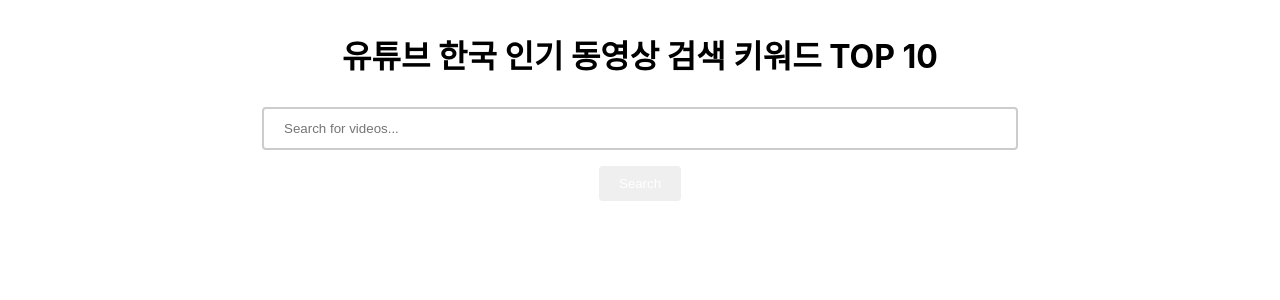
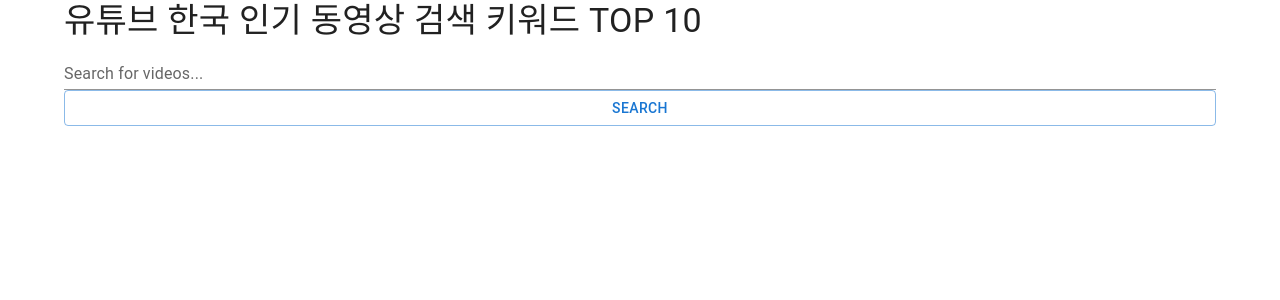
Before and after one commit to minwook-shin/youtube-trending-text, a React (Create React App) app in the folder frontend/: page / in a window 1280 px wide. Shown: the top 300 px of the page. Built offline with nearby package versions, Linux system fonts and the light colour scheme; the HTML template or start-up script is replaced by a standard one.

Commit message:
add mui theme

```diff
--- a/frontend/package.json
+++ b/frontend/package.json
@@ -3,6 +3,10 @@
   "version": "0.1.0",
   "private": true,
   "dependencies": {
+    "@emotion/react": "^11.11.4",
+    "@emotion/styled": "^11.11.0",
+    "@fontsource/roboto": "^5.0.12",
+    "@mui/material": "^5.15.13",
     "@testing-library/jest-dom": "^5.17.0",
     "@testing-library/react": "^13.4.0",
     "@testing-library/user-event": "^13.5.0",
--- a/frontend/src/App.css
+++ /dev/null
@@ -1,16 +0,0 @@
-.App {
-  text-align: center;
-  padding: 10px;
-}
-
-.App-logo {
-  height: 40vmin;
-  pointer-events: none;
-}
-
-.App-header {
-  display: flex;
-  flex-direction: column;
-  align-items: center;
-  justify-content: center;
-}
--- a/frontend/src/App.js
+++ b/frontend/src/App.js
@@ -1,6 +1,12 @@
 import React, { useState } from 'react';
 import axios from 'axios';
-import './App.css';
+import { CssBaseline, Container, Typography, Button, TextField } from '@mui/material';
+import Grid from '@mui/material/Unstable_Grid2'; // Grid version 2
+import Card from '@mui/material/Card';
+import CardContent from '@mui/material/CardContent';
+import CardMedia from '@mui/material/CardMedia';
+
+
 
 function highlight(text, query) {
   const regex = new RegExp(`(${query})`, 'gi');
@@ -74,71 +80,58 @@
 
   return (
     <div className="App">
-      <header className="App-header">
-        <h1>유튜브 한국 인기 동영상 검색 키워드 TOP 10</h1>
-        <input
-          placeholder='Search for videos...'
-          type="text"
-          value={query}
-          onChange={e => setQuery(e.target.value)}
+      <CssBaseline />
+      <Container>
+        <Grid container spacing={2}>
+          <Grid fullWidth xs={12}>
+            <Typography component="h1" variant="h4">유튜브 한국 인기 동영상 검색 키워드 TOP 10</Typography>
+            <TextField fullWidth id="standard-basic" label="Search for videos..." variant="standard" onChange={e => setQuery(e.target.value)}
               onKeyDown={e => {
                 if (e.key === 'Enter') {
                   search();
                 }
-          }}
-          className="search-bar"
-          style={{
-            width: '60%',
-            padding: '12px 20px',
-            margin: '8px 0',
-            boxSizing: 'border-box',
-            borderRadius: '4px',
-            border: '2px solid #ccc',
-            transition: '0.5s',
-            outline: 'none',
-          }}
+              }} />
+            <Button fullWidth variant="outlined" onClick={search}>Search</Button>
+          </Grid>
+          <Grid fullWidth xs={12}>
+            {results.map(result => (
+              <Card sx={{ display: 'flex' }} key={result._id}>
+                <a href={`https://www.youtube.com/watch?v=${result._source.video_id}`} target="_blank" rel="noopener noreferrer">
+                  <CardMedia
+                    component="img"
+                    image={result._source.thumbnail_link}
+                    alt="green iguana"
                   />
-        <button onClick={search} style={{
-          padding: '10px 20px',
-          margin: '8px 0',
-          boxSizing: 'border-box',
-          borderRadius: '4px',
-          border: 'none',
-          color: 'white',
-          cursor: 'pointer',
-          transition: '0.5s',
-          outline: 'none'
-        }}>Search</button>
-        <ol>
-          {results.map(result => (
-            <li key={result._id}>
-              <h2
-                onClick={() => {
+                </a>
+                <CardContent>
+                  <Typography gutterBottom variant="h5" component="div" onClick={() => {
                     if (window.confirm('제목을 클립보드에 복사하시겠습니까?')) {
                       navigator.clipboard.writeText(result._source.title);
                     }
                   }}
-                dangerouslySetInnerHTML={{ __html: highlight(result._source.title, query) }}
-              />
-              <a href={`https://www.youtube.com/watch?v=${result._source.video_id}`} target="_blank" rel="noopener noreferrer">
-                <img src={result._source.thumbnail_link} alt={result._source.title} />
-              </a>
-              <p style={{ fontSize: '14px' }}>{"match score : " + result._score}</p>
+                    dangerouslySetInnerHTML={{ __html: highlight(result._source.title, query) }}>
+                  </Typography>
+                  <Typography variant="body2" color="text.secondary">
+                    {"match score : " + result._score}
                     <button onClick={() => toggleDetails(result._id)}>
                       {showDetails[result._id] ? 'Close' : 'Search Explain'}
                     </button>
                     {showDetails[result._id] && (
-                <pre>
+                      <pre style={{ fontSize: '10px' }}>
                         {"score explain : " + JSON.stringify(result._explanation, null, 2)}
                       </pre>
-              )}              <p style={{ fontSize: '12px' }}>{"view count : " + result._source.view_count}</p>
-              <p style={{ fontSize: '12px' }}>{"likes : " + result._source.likes}</p>
-              <p style={{ fontSize: '12px' }}>{"comment count : " + result._source.comment_count}</p>
-              <p style={{ fontSize: '12px' }}>{"published At : " + result._source.publishedAt}</p>
-            </li>
+                    )} <br />
+                    {"view count : " + result._source.view_count} <br />
+                    {"likes : " + result._source.likes} <br />
+                    {"comment count : " + result._source.comment_count} <br />
+                    {"published At : " + result._source.publishedAt}
+                  </Typography>
+                </CardContent>
+              </Card>
             ))}
-        </ol>
-      </header>
+          </Grid>
+        </Grid>
+      </Container>
     </div>
   );
 }
```
Also changed, not shown: 1 other file (tests, documents, lock files or other folders). Lines whose indentation alone changed are shown as unchanged.
